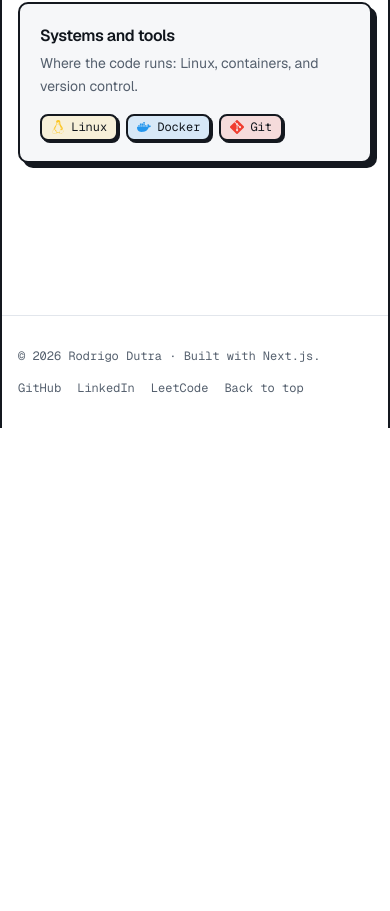
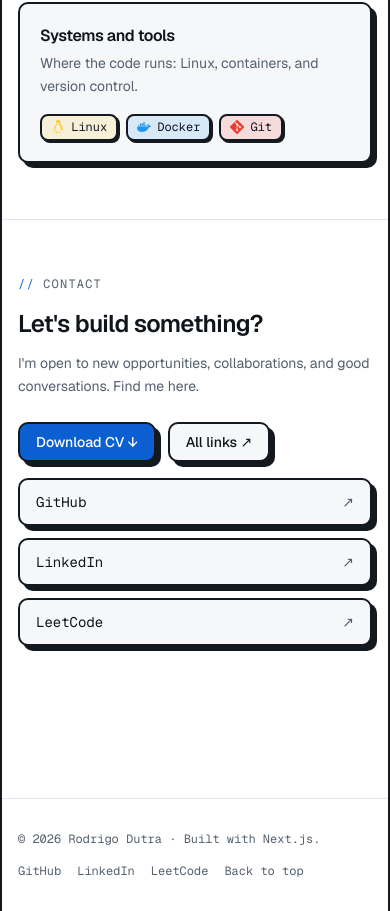
Before and after one commit to RodrigoDutraF88/portfolio-rodrigodutra, a Next.js app: page /en in a window 390 px wide. Shown: the part 5930-6841 px from the top of the page. Before the commit the page ends 6358 px from the top, so only its background shows below. Built offline with nearby package versions, Linux system fonts and the light colour scheme; no server answers.

Commit message:
feat: add contact section, seo metadata, sitemap, and og image

```diff
--- a/src/app/[locale]/layout.tsx
+++ b/src/app/[locale]/layout.tsx
@@ -2,11 +2,12 @@ import type { Metadata } from "next";
 import Script from "next/script";
 import { notFound } from "next/navigation";
 import { NextIntlClientProvider, hasLocale } from "next-intl";
-import { getMessages, setRequestLocale } from "next-intl/server";
+import { getMessages, getTranslations, setRequestLocale } from "next-intl/server";
 import { Geist, Geist_Mono } from "next/font/google";
 import { routing } from "@/i18n/routing";
 import { SiteHeader } from "@/components/site-header";
 import { SiteFooter } from "@/components/site-footer";
+import { site, siteUrl } from "@/lib/site";
 import "../globals.css";
 
 const geistSans = Geist({
@@ -19,10 +20,41 @@ const geistMono = Geist_Mono({
   subsets: ["latin"],
 });
 
-export const metadata: Metadata = {
-  title: "Rodrigo Dutra",
-  description: "Engenheiro de software e estudante na UnB. Full stack e sistemas.",
-};
+export async function generateMetadata({
+  params,
+}: {
+  params: Promise<{ locale: string }>;
+}): Promise<Metadata> {
+  const { locale } = await params;
+  const t = await getTranslations({ locale, namespace: "meta" });
+  const path = `/${locale}`;
+  const languages: Record<string, string> = Object.fromEntries(
+    routing.locales.map((l) => [l, `/${l}`]),
+  );
+
+  return {
+    metadataBase: new URL(siteUrl),
+    title: { default: t("title"), template: `%s · ${site.name}` },
+    description: t("description"),
+    alternates: {
+      canonical: path,
+      languages: { ...languages, "x-default": `/${routing.defaultLocale}` },
+    },
+    openGraph: {
+      type: "website",
+      locale,
+      url: path,
+      siteName: site.name,
+      title: t("title"),
+      description: t("description"),
+    },
+    twitter: {
+      card: "summary_large_image",
+      title: t("title"),
+      description: t("description"),
+    },
+  };
+}
 
 // Applies the saved theme before paint so there is no flash. Light is the
 // default; a saved choice always wins.
@@ -67,6 +99,21 @@ export default async function LocaleLayout({
         <Script id="theme-init" strategy="beforeInteractive">
           {themeScript}
         </Script>
+        <script
+          type="application/ld+json"
+          // JSON-LD is trusted, generated from our own data.
+          dangerouslySetInnerHTML={{
+            __html: JSON.stringify({
+              "@context": "https://schema.org",
+              "@type": "Person",
+              name: site.name,
+              url: siteUrl,
+              jobTitle: "Software Engineer",
+              alumniOf: "Universidade de Brasília",
+              sameAs: [site.github, site.linkedin, site.leetcode, site.linktree],
+            }),
+          }}
+        />
         <NextIntlClientProvider messages={messages}>
           <div className="mx-auto flex w-full max-w-4xl flex-1 flex-col border-x-2 border-[var(--stroke)]">
             <SiteHeader />
--- /dev/null
+++ b/src/app/[locale]/opengraph-image.tsx
@@ -0,0 +1,37 @@
+import { ImageResponse } from "next/og";
+import { site } from "@/lib/site";
+
+export const alt = "Rodrigo Dutra — Full-stack developer";
+export const size = { width: 1200, height: 630 };
+export const contentType = "image/png";
+
+// Branded Open Graph card, generated at build time. Shared across locales.
+export default function Image() {
+  return new ImageResponse(
+    <div
+      style={{
+        height: "100%",
+        width: "100%",
+        display: "flex",
+        flexDirection: "column",
+        justifyContent: "center",
+        background: "#0c0f14",
+        color: "#e7ebf0",
+        padding: "80px",
+        fontFamily: "sans-serif",
+      }}
+    >
+      <div style={{ display: "flex", fontSize: 30, color: "#58a6ff" }}>~/rodrigo $ whoami</div>
+      <div style={{ display: "flex", fontSize: 100, fontWeight: 700, marginTop: 24 }}>
+        {site.name}
+      </div>
+      <div style={{ display: "flex", fontSize: 38, color: "#98a2b3", marginTop: 16 }}>
+        Full-stack developer · Software Engineering @ UnB
+      </div>
+      <div
+        style={{ display: "flex", marginTop: 44, height: 12, width: 200, background: "#58a6ff" }}
+      />
+    </div>,
+    size,
+  );
+}
--- a/src/app/[locale]/page.tsx
+++ b/src/app/[locale]/page.tsx
@@ -5,6 +5,7 @@ import { AsciiField } from "@/components/ascii-field";
 import { LogoMarquee } from "@/components/logo-marquee";
 import { Skills } from "@/components/skills";
 import { Systems } from "@/components/systems";
+import { Contact } from "@/components/contact";
 import { ProjectsGrid } from "@/components/projects-grid";
 import { Reveal } from "@/components/reveal";
 
@@ -162,6 +163,8 @@ export default async function Home({ params }: { params: Promise<{ locale: strin
       <Systems />
 
       <Skills />
+
+      <Contact />
     </>
   );
 }
--- /dev/null
+++ b/src/app/robots.ts
@@ -0,0 +1,10 @@
+import type { MetadataRoute } from "next";
+import { siteUrl } from "@/lib/site";
+
+export default function robots(): MetadataRoute.Robots {
+  return {
+    rules: { userAgent: "*", allow: "/" },
+    sitemap: `${siteUrl}/sitemap.xml`,
+    host: siteUrl,
+  };
+}
--- /dev/null
+++ b/src/app/sitemap.ts
@@ -0,0 +1,22 @@
+import type { MetadataRoute } from "next";
+import { routing } from "@/i18n/routing";
+import { projects } from "@/lib/projects";
+import { siteUrl } from "@/lib/site";
+
+// Every localized route, with hreflang alternates pointing at each locale.
+export default function sitemap(): MetadataRoute.Sitemap {
+  const paths = ["", "/styleguide", ...projects.map((project) => `/projects/${project.slug}`)];
+  const lastModified = new Date();
+
+  return paths.map((path) => ({
+    url: `${siteUrl}/${routing.defaultLocale}${path}`,
+    lastModified,
+    changeFrequency: "monthly",
+    priority: path === "" ? 1 : 0.7,
+    alternates: {
+      languages: Object.fromEntries(
+        routing.locales.map((locale) => [locale, `${siteUrl}/${locale}${path}`]),
+      ),
+    },
+  }));
+}
--- /dev/null
+++ b/src/components/contact.tsx
@@ -0,0 +1,62 @@
+import { getTranslations } from "next-intl/server";
+import { externalLinks, resumeHref, site } from "@/lib/site";
+import { Reveal } from "@/components/reveal";
+
+export async function Contact() {
+  const t = await getTranslations("contact");
+
+  return (
+    <section id="contact" className="border-t border-[var(--border)] py-14">
+      <div className="mx-auto max-w-2xl px-4 sm:px-6">
+        <Reveal>
+          <p className="text-muted font-mono text-xs tracking-widest uppercase">
+            <span className="text-accent">{"// "}</span>
+            {t("label")}
+          </p>
+          <h2 className="mt-4 text-2xl font-semibold tracking-tight">{t("title")}</h2>
+          <p className="text-muted mt-3 max-w-md text-sm leading-relaxed">{t("body")}</p>
+        </Reveal>
+
+        <Reveal delay={80}>
+          <div className="mt-6 flex flex-wrap gap-3">
+            <a
+              href={resumeHref}
+              download
+              className="bg-accent text-accent-foreground brutal brutal-press rounded-lg px-4 py-2 text-sm font-medium"
+            >
+              {t("resume")} ↓
+            </a>
+            <a
+              href={site.linktree}
+              target="_blank"
+              rel="noopener noreferrer"
+              className="bg-surface brutal brutal-press rounded-lg px-4 py-2 text-sm font-medium"
+            >
+              {t("linktree")} ↗
+            </a>
+          </div>
+        </Reveal>
+
+        <Reveal delay={160}>
+          <ul className="mt-4 grid gap-3 sm:grid-cols-3">
+            {externalLinks.map((link) => (
+              <li key={link.href}>
+                <a
+                  href={link.href}
+                  target="_blank"
+                  rel="noopener noreferrer"
+                  className="brutal brutal-press bg-surface flex items-center justify-between rounded-lg px-4 py-3 font-mono text-sm"
+                >
+                  <span>{link.label}</span>
+                  <span className="text-muted" aria-hidden="true">
+                    ↗
+                  </span>
+                </a>
+              </li>
+            ))}
+          </ul>
+        </Reveal>
+      </div>
+    </section>
+  );
+}
--- a/src/lib/site.ts
+++ b/src/lib/site.ts
@@ -5,7 +5,15 @@ export const site = {
   github: "https://github.com/RodrigoDutraF88",
   linkedin: "https://www.linkedin.com/in/rodrigodutra8",
   leetcode: "https://leetcode.com/u/Rodrigo88/",
+  linktree: "https://linktr.ee/rodrigodutra_",
 } as const;
+
+// Canonical production origin, used for metadata, sitemap, and Open Graph.
+// Override with NEXT_PUBLIC_SITE_URL once the real domain is live.
+export const siteUrl = (process.env.NEXT_PUBLIC_SITE_URL ?? "https://rodrigodutra.dev").replace(
+  /\/$/,
+  "",
+);
 
 // Stable, language neutral section ids. Nav labels are translated separately.
 export const sections = ["about", "projects", "contact"] as const;
--- a/src/messages/en.json
+++ b/src/messages/en.json
@@ -123,6 +123,17 @@
     "styleGuide": "Style guide",
     "toggleTheme": "Toggle theme"
   },
+  "meta": {
+    "title": "Rodrigo Dutra — Full-stack Developer",
+    "description": "Full stack developer and Software Engineering student at UnB. I build from the database to the interface, focused on Node.js, TypeScript, and systems."
+  },
+  "contact": {
+    "label": "contact",
+    "title": "Let's build something?",
+    "body": "I'm open to new opportunities, collaborations, and good conversations. Find me here.",
+    "resume": "Download CV",
+    "linktree": "All links"
+  },
   "footer": {
     "builtWith": "Built with Next.js.",
     "backToTop": "Back to top"
--- a/src/messages/it.json
+++ b/src/messages/it.json
@@ -123,6 +123,17 @@
     "styleGuide": "Guida di stile",
     "toggleTheme": "Cambia tema"
   },
+  "meta": {
+    "title": "Rodrigo Dutra — Sviluppatore Full-stack",
+    "description": "Sviluppatore full stack e studente di Ingegneria del Software alla UnB. Costruisco dal database all'interfaccia, con focus su Node.js, TypeScript e sistemi."
+  },
+  "contact": {
+    "label": "contatti",
+    "title": "Costruiamo qualcosa?",
+    "body": "Sono aperto a nuove opportunità, collaborazioni e belle conversazioni. Trovami qui.",
+    "resume": "Scarica il CV",
+    "linktree": "Tutti i link"
+  },
   "footer": {
     "builtWith": "Costruito con Next.js.",
     "backToTop": "Torna su"
--- a/src/messages/pt.json
+++ b/src/messages/pt.json
@@ -123,6 +123,17 @@
     "styleGuide": "Guia de estilo",
     "toggleTheme": "Alternar tema"
   },
+  "meta": {
+    "title": "Rodrigo Dutra — Desenvolvedor Full-stack",
+    "description": "Desenvolvedor full stack e estudante de Engenharia de Software na UnB. Construo do banco de dados à interface, com foco em Node.js, TypeScript e sistemas."
+  },
+  "contact": {
+    "label": "contato",
+    "title": "Vamos construir algo?",
+    "body": "Estou aberto a novas oportunidades, colaborações e boas conversas. Me encontre por aqui.",
+    "resume": "Baixar CV",
+    "linktree": "Todos os links"
+  },
   "footer": {
     "builtWith": "Feito com Next.js.",
     "backToTop": "Voltar ao topo"
```
Also changed, not shown: 1 other file (tests, documents, lock files or other folders).
